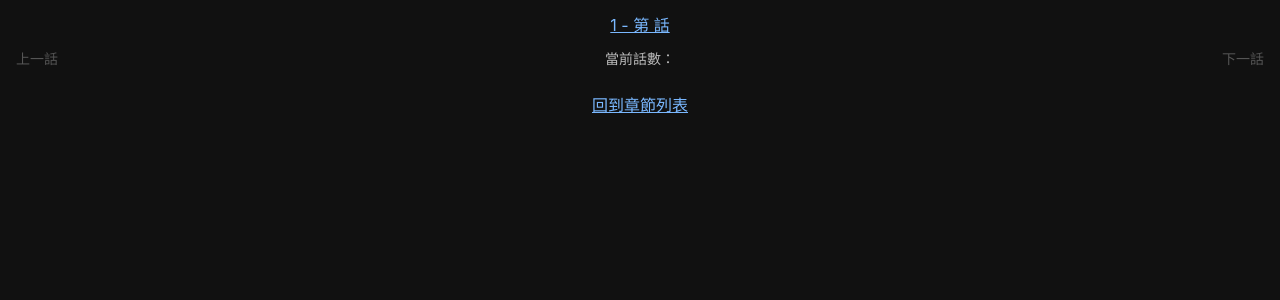
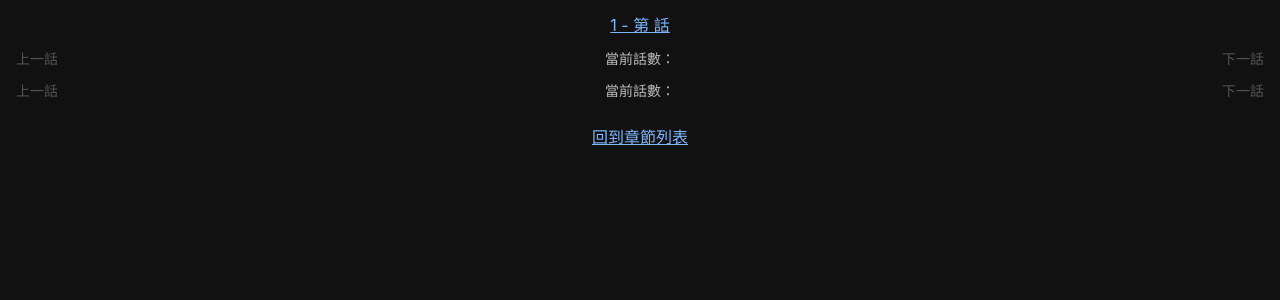
Before and after one commit to momondada/comic-parsing, a FastAPI app: page /reader/1/1 in a window 1280 px wide. Shown: the top 300 px of the page. Run offline with FastAPI, Linux system fonts and the light colour scheme; data that the repository does not hold is empty; parts of the project's set-up code (start-up, migrations or seed data) failed here and were passed over.

Commit message:
Also show prev/next chapter nav at the bottom of the reader
Same "上一話 (N) | 當前話數: N | 下一話 (N)" row already at the top,
duplicated after the last page so it's usable without scrolling back up.

```diff
--- a/webapp/app/templates/reader.html
+++ b/webapp/app/templates/reader.html
@@ -34,6 +34,23 @@
       <img src="/media/{{ comic }}/{{ chapter_row_key }}/{{ filename }}" loading="lazy" alt="page {{ loop.index }}" />
     </div>
     {% endfor %}
+  </div>
+  <div class="reader-nav chapter-nav">
+    {% if prev_chapter %}
+    <a class="chapter-nav-btn" href="/reader/{{ comic }}/{{ prev_chapter.RowKey }}">
+      上一話（{{ prev_chapter.chapter_display }}）
+    </a>
+    {% else %}
+    <span class="chapter-nav-btn disabled">上一話</span>
+    {% endif %}
+    <span class="chapter-nav-current">當前話數：{{ chapter_display }}</span>
+    {% if next_chapter %}
+    <a class="chapter-nav-btn" href="/reader/{{ comic }}/{{ next_chapter.RowKey }}">
+      下一話（{{ next_chapter.chapter_display }}）
+    </a>
+    {% else %}
+    <span class="chapter-nav-btn disabled">下一話</span>
+    {% endif %}
   </div>
   <div class="reader-nav">
     <a href="/library/{{ comic }}">回到章節列表</a>
```
